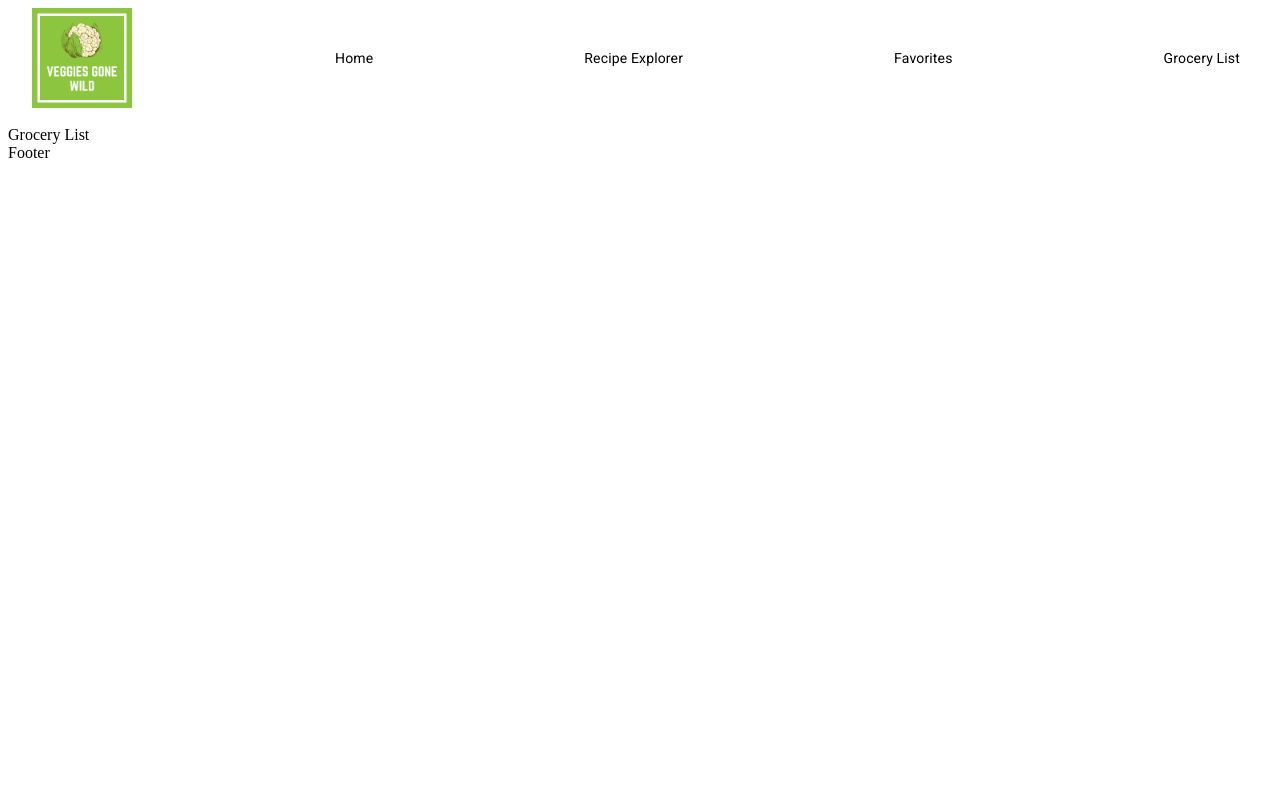
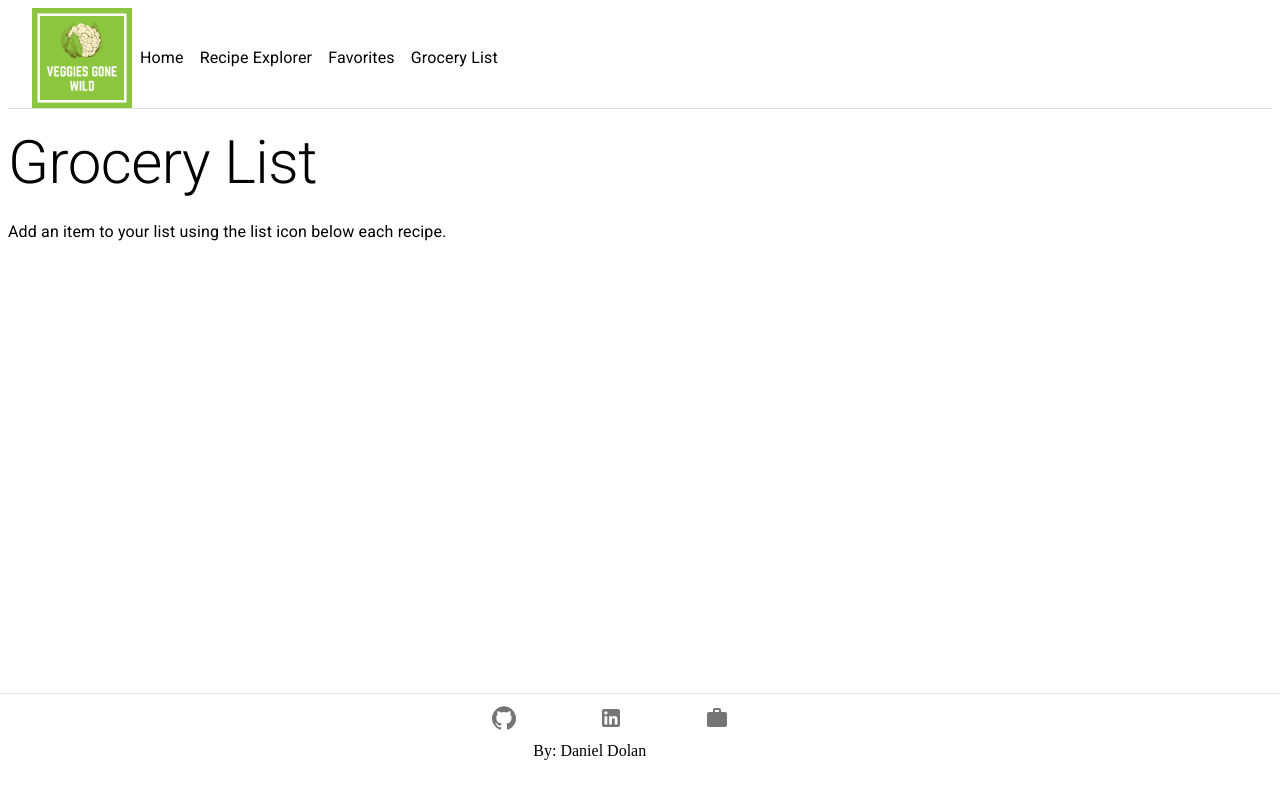
Before and after one commit to daniel1dolan/VeggiesGoneWild, a React (Create React App) app: page /grocerylist in a window 1280 px wide. Built offline with nearby package versions, Linux system fonts and the light colour scheme.

Commit message:
styling header and footer

```diff
--- a/package.json
+++ b/package.json
@@ -14,6 +14,7 @@
     "react-redux": "^7.2.0",
     "react-router-dom": "^5.1.2",
     "react-scripts": "3.4.1",
+    "react-sticky-footer": "0.1.0-rc3",
     "redux": "^4.0.5"
   },
   "scripts": {
--- a/src/components/GroceryList.js
+++ b/src/components/GroceryList.js
@@ -10,6 +10,7 @@ import { testCase2 } from "../actions/actionTemplate";
 import { removeRecipeFromFavorites } from "../actions/actionTemplate";
 import { addRecipeToList } from "../actions/actionTemplate";
 import { removeRecipeFromList } from "../actions/actionTemplate";
+import GroceInfo from "./grocerylist/GroceInfo";
 
 class GroceryList extends Component {
   constructor(props) {
@@ -59,7 +60,11 @@ class GroceryList extends Component {
     );
   };
   render() {
-    return <>Grocery List</>;
+    return (
+      <>
+        <GroceInfo groceryList={this.state.sortedIngredients} />
+      </>
+    );
   }
 }
 
--- /dev/null
+++ b/src/components/grocerylist/GroceInfo.js
@@ -0,0 +1,75 @@
+import React from "react";
+import { makeStyles } from "@material-ui/core/styles";
+import List from "@material-ui/core/List";
+import ListItem from "@material-ui/core/ListItem";
+import ListItemText from "@material-ui/core/ListItemText";
+import FormGroup from "@material-ui/core/FormGroup";
+import FormControlLabel from "@material-ui/core/FormControlLabel";
+import Checkbox from "@material-ui/core/Checkbox";
+import Grid from "@material-ui/core/Grid";
+import Typography from "@material-ui/core/Typography";
+
+const useStyles = makeStyles((theme) => ({
+  root: {
+    flexGrow: 1,
+    maxWidth: 752,
+  },
+  demo: {
+    backgroundColor: theme.palette.background.paper,
+  },
+  title: {
+    margin: theme.spacing(4, 0, 2),
+  },
+}));
+
+function generate(element) {
+  return [0, 1, 2].map((value) =>
+    React.cloneElement(element, {
+      key: value,
+    })
+  );
+}
+
+export default function Info(props) {
+  const classes = useStyles();
+  const [dense, setDense] = React.useState(false);
+  const [secondary, setSecondary] = React.useState(false);
+
+  return (
+    <div className={classes.root}>
+      <Typography variant="h2" gutterBottom>
+        Grocery List
+      </Typography>
+      {props.groceryList.length < 1 && (
+        <Typography variant="body1" gutterBottom>
+          Add an item to your list using the list icon below each recipe.
+        </Typography>
+      )}
+      <Grid container spacing={2}>
+        {props.groceryList.map((aisle, index) => {
+          return (
+            <Grid item xs={12} md={6}>
+              <Typography variant="h6" className={classes.title}>
+                {aisle.aisle}
+              </Typography>
+              <div className={classes.demo}>
+                <List dense={dense}>
+                  {aisle.aisleIngredients.map((ingredient) => {
+                    return (
+                      <ListItem>
+                        <ListItemText
+                          primary={ingredient}
+                          secondary={secondary ? "Secondary text" : null}
+                        />
+                      </ListItem>
+                    );
+                  })}
+                </List>
+              </div>
+            </Grid>
+          );
+        })}
+      </Grid>
+    </div>
+  );
+}
--- a/src/components/layout/Footer.js
+++ b/src/components/layout/Footer.js
@@ -1,7 +1,57 @@
 import React from "react";
+import { makeStyles } from "@material-ui/core/styles";
+import Grid from "@material-ui/core/Grid";
+import IconButton from "@material-ui/core/IconButton";
+import GitHubIcon from "@material-ui/icons/GitHub";
+import LinkedInIcon from "@material-ui/icons/LinkedIn";
+import WorkIcon from "@material-ui/icons/Work";
+import Typography from "@material-ui/core/Typography";
+
+const useStyles = makeStyles((theme) => ({
+  root: {
+    borderTop: `1px solid ${theme.palette.divider}`,
+    paddingBottom: "60px",
+  },
+  footer: {
+    borderTop: `1px solid ${theme.palette.divider}`,
+    position: "absolute",
+    left: 0,
+    bottom: 0,
+    right: 0,
+    paddingBottom: "40px",
+  },
+}));
 
 const Footer = () => {
-  return <>Footer</>;
+  const classes = useStyles();
+  return (
+    <>
+      <div className={classes.footer}>
+        <Grid container justify="center" alignItems="center">
+          <Grid item xs={1}>
+            <IconButton>
+              <GitHubIcon />
+            </IconButton>
+          </Grid>
+          <Grid item xs={1}>
+            <IconButton>
+              <LinkedInIcon />
+            </IconButton>
+          </Grid>
+          <Grid item xs={1}>
+            <IconButton>
+              <WorkIcon />
+            </IconButton>
+          </Grid>
+        </Grid>
+        <Grid container justify="center" alignItems="center">
+          <Grid item xs={2}>
+            <Typography variant="subtitle">By: Daniel Dolan</Typography>
+          </Grid>
+        </Grid>
+      </div>
+    </>
+  );
 };
 
 export default Footer;
--- a/src/components/layout/Header.js
+++ b/src/components/layout/Header.js
@@ -13,6 +13,7 @@ const useStyles = makeStyles((theme) => ({
   },
   toolbarTitle: {
     width: "100px",
+    flexShrink: 0,
   },
   toolbarSecondary: {
     justifyContent: "space-between",
@@ -28,11 +29,7 @@ const Header = (props) => {
   const classes = useStyles();
   return (
     <>
-      <Toolbar
-        component="nav"
-        variant="dense"
-        className={classes.toolbarSecondary}
-      >
+      <Toolbar component="nav" variant="dense" className={classes.toolbar}>
         <Typography
           component="img"
           variant="h5"
@@ -45,7 +42,7 @@ const Header = (props) => {
         <Link
           color="inherit"
           noWrap
-          variant="body2"
+          variant="body1"
           href="/"
           className={classes.toolbarLink}
         >
@@ -54,7 +51,7 @@ const Header = (props) => {
         <Link
           color="inherit"
           noWrap
-          variant="body2"
+          variant="body1"
           href="/recipeexplorer"
           className={classes.toolbarLink}
         >
@@ -63,7 +60,7 @@ const Header = (props) => {
         <Link
           color="inherit"
           noWrap
-          variant="body2"
+          variant="body1"
           href="/favorites"
           className={classes.toolbarLink}
         >
@@ -72,7 +69,7 @@ const Header = (props) => {
         <Link
           color="inherit"
           noWrap
-          variant="body2"
+          variant="body1"
           href="/grocerylist"
           className={classes.toolbarLink}
         >
```
Also changed, not shown: 1 other file (tests, documents, lock files or other folders).
